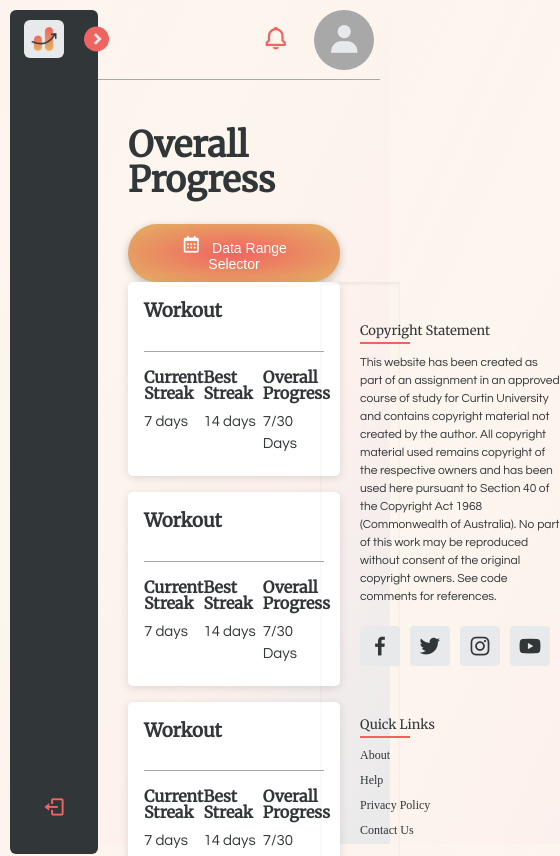
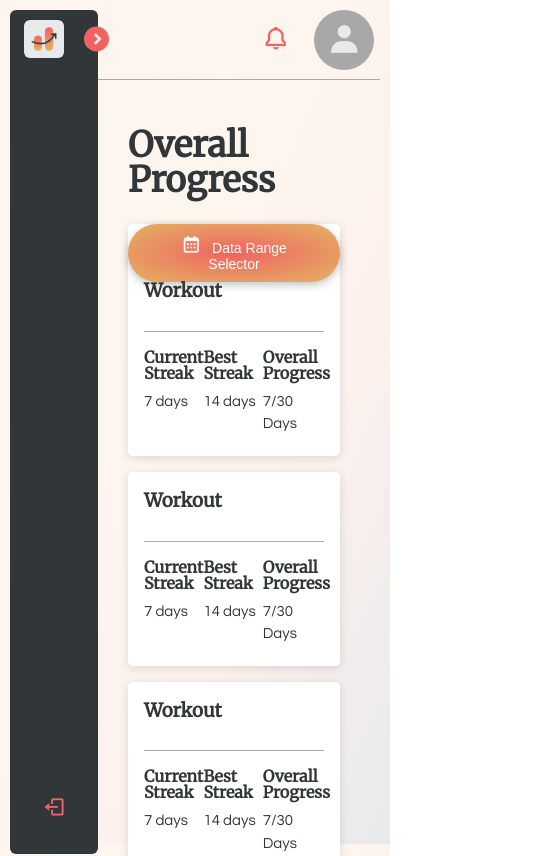
Before and after one commit to s3851446/habithub-frontend, a SvelteKit app in the folder WIP/habithub-frontend/: page /statistics in a window 390 px wide. Shown: the top 856 px of the page, 560 px wide, since content can reach past the window. Built offline with nearby package versions, Linux system fonts and the light colour scheme; no server answers.

Commit message:
Fixes footer issue on statistics page

```diff
--- a/WIP/habithub-frontend/src/routes/statistics/+page.svelte
+++ b/WIP/habithub-frontend/src/routes/statistics/+page.svelte
@@ -175,7 +175,6 @@
   /* Display the columns on small screens */
   @media screen and (max-width: 900px) {
     .column {
-      float: left;
       width: 70%;
       display: block;
     }
@@ -183,7 +182,6 @@
 
   @media screen and (max-width: 750px) {
     .column {
-      float: left;
       width: 100%;
       display: block;
     }
```
